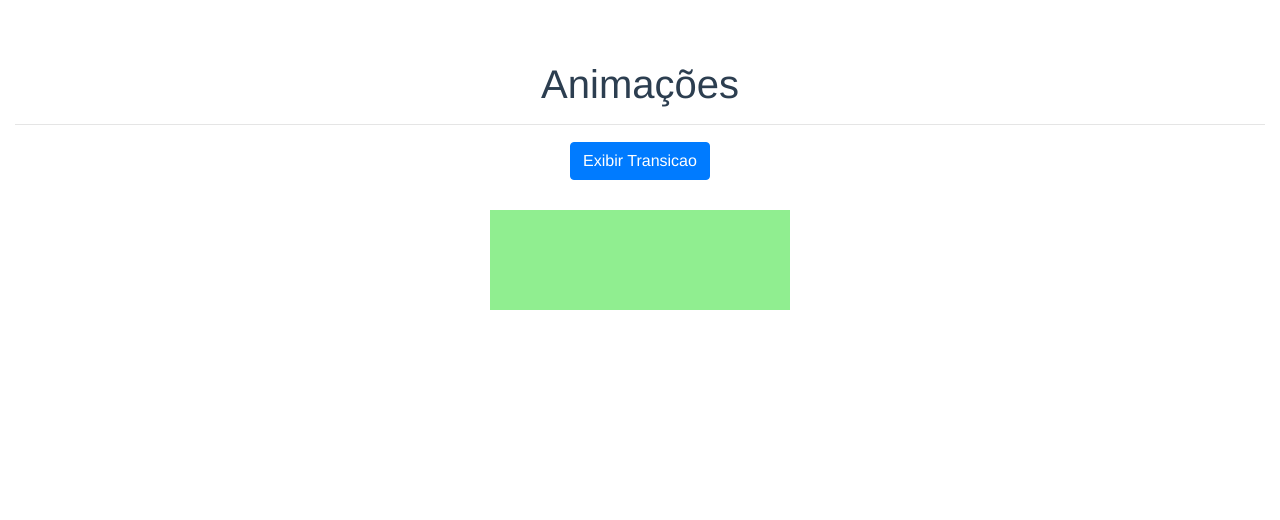
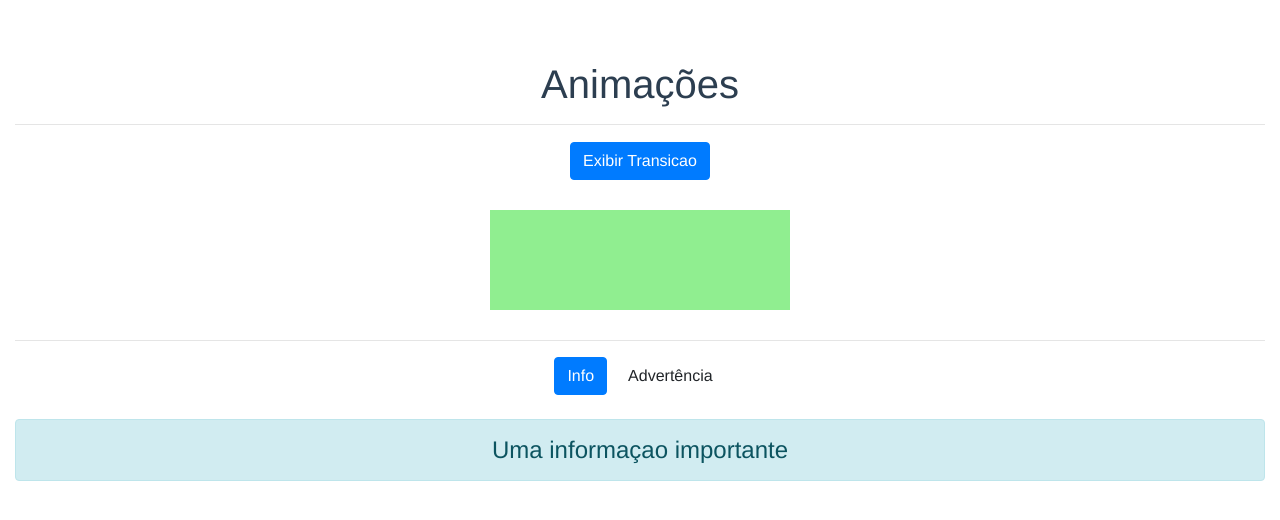
Before and after one commit to CURSOSDEVS/VUE-JS-Melhorando-Estetica-adicionando-transicoes-animacoes, a Vue app in the folder animacoes-exercicios/: page / in a window 1280 px wide. Shown: the top 520 px of the page. Built offline with nearby package versions, Linux system fonts and the light colour scheme.

Commit message:
Animando componentes dinâmicos

```diff
--- /dev/null
+++ b/animacoes-exercicios/src/AlertaAdvertencia.vue
@@ -0,0 +1,13 @@
+<template>
+    <b-alert variant="warning" show>Uma mensagem importante!</b-alert>
+</template>
+
+<script>
+    export default{
+
+    }
+</script>
+
+<style>
+
+</style>
--- /dev/null
+++ b/animacoes-exercicios/src/AlertaInfo.vue
@@ -0,0 +1,13 @@
+<template>
+    <b-alert variant="info" show>Uma informaçao importante</b-alert>
+</template>
+
+<script>
+    export default{
+
+    }
+</script>
+
+<style>
+
+</style>
--- a/animacoes-exercicios/src/App.vue
+++ b/animacoes-exercicios/src/App.vue
@@ -59,21 +59,37 @@
 			<div v-if="exibir2" class="caixa"></div>
 		</transition>
 
+		<hr>
+		<div class="mb-4">
+			<b-button variant="primary" class="mr-2"
+				@click="componenteSelecionado='AlertaInfo'">Info</b-button>
+			<b-button variant="secundary"
+				@click="componenteSelecionado='AlertaAdvertencia'">Advertência</b-button>
+		</div>
+
+		<transition name="fade" mode="out-in">
+			<component :is="componenteSelecionado"></component>
+		</transition>
+
 
 	</div>
 
 </template>
 
 <script>
+	import AlertaAdvertencia from './AlertaAdvertencia.vue'
+	import AlertaInfo from './AlertaInfo.vue'
 
 	export default {
+		components:{AlertaAdvertencia, AlertaInfo},
 		data() {
 			return {
 				msg: 'Uma mensagem de informação para o usuário!',
 				exibir: false,
 				exibir2: true,
 				tipoAnimacao: 'slide',
-			larguraBase: 0
+				larguraBase: 0,
+				componenteSelecionado: 'AlertaInfo'
 			}
 		},
 		methods: {
```
Also changed, not shown: 1 other file (tests, documents, lock files or other folders). Lines whose indentation alone changed are shown as unchanged.
